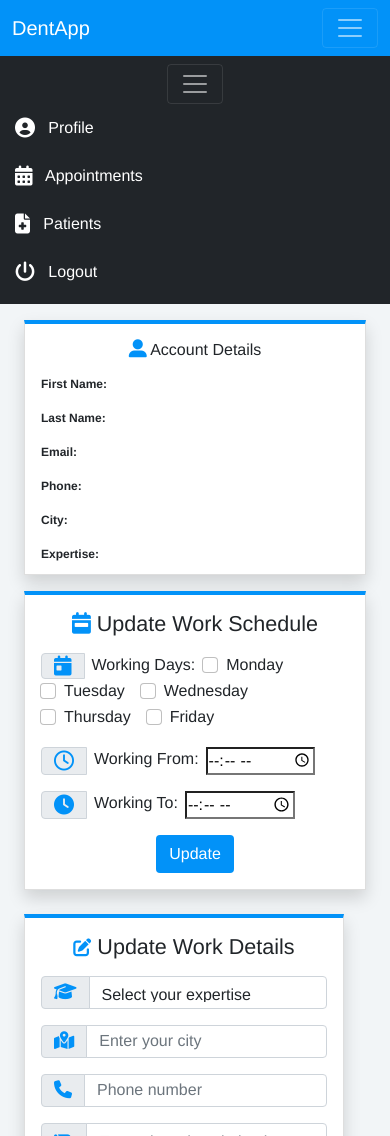
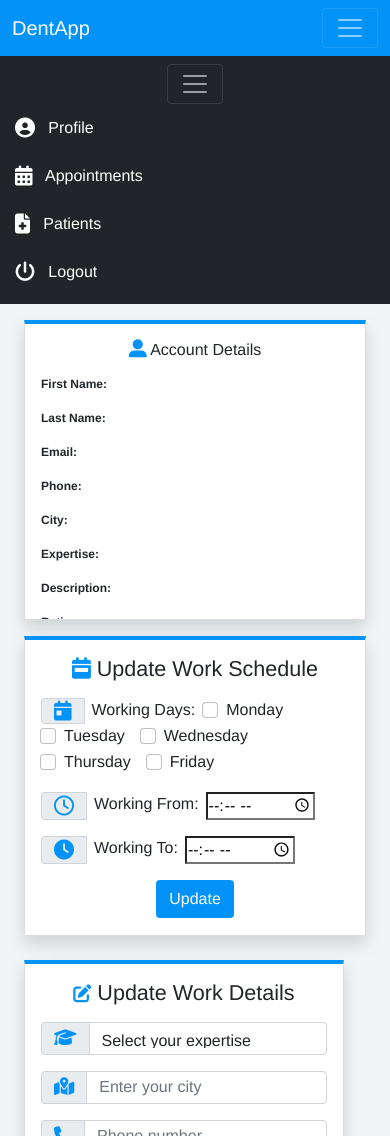
Before and after one commit to ibobev/dent-appointment-system, a Vue app in the folder client/: page /dentist/profile in a window 390 px wide. Shown: the top 1136 px of the page. Built offline with nearby package versions, Linux system fonts and the light colour scheme; no server answers.

Commit message:
Responsive Work Details Update Card

```diff
--- a/client/src/components/UpdateWorkingHours.vue
+++ b/client/src/components/UpdateWorkingHours.vue
@@ -89,6 +89,8 @@
 <style scoped>
 #update-working-hours{
   border-top: 4px solid #0292f8;
+  height:300px;
+  max-height: 415px;
 }
 
 button {
--- a/client/src/views/Dentist/Profile.vue
+++ b/client/src/views/Dentist/Profile.vue
@@ -53,7 +53,7 @@ p {
 
 .account-card {
   border-top: 4px solid #0292f8;
-  height:255px;
+  height:300px;
   max-height: 415px;
   overflow-y: scroll;
 }
```
